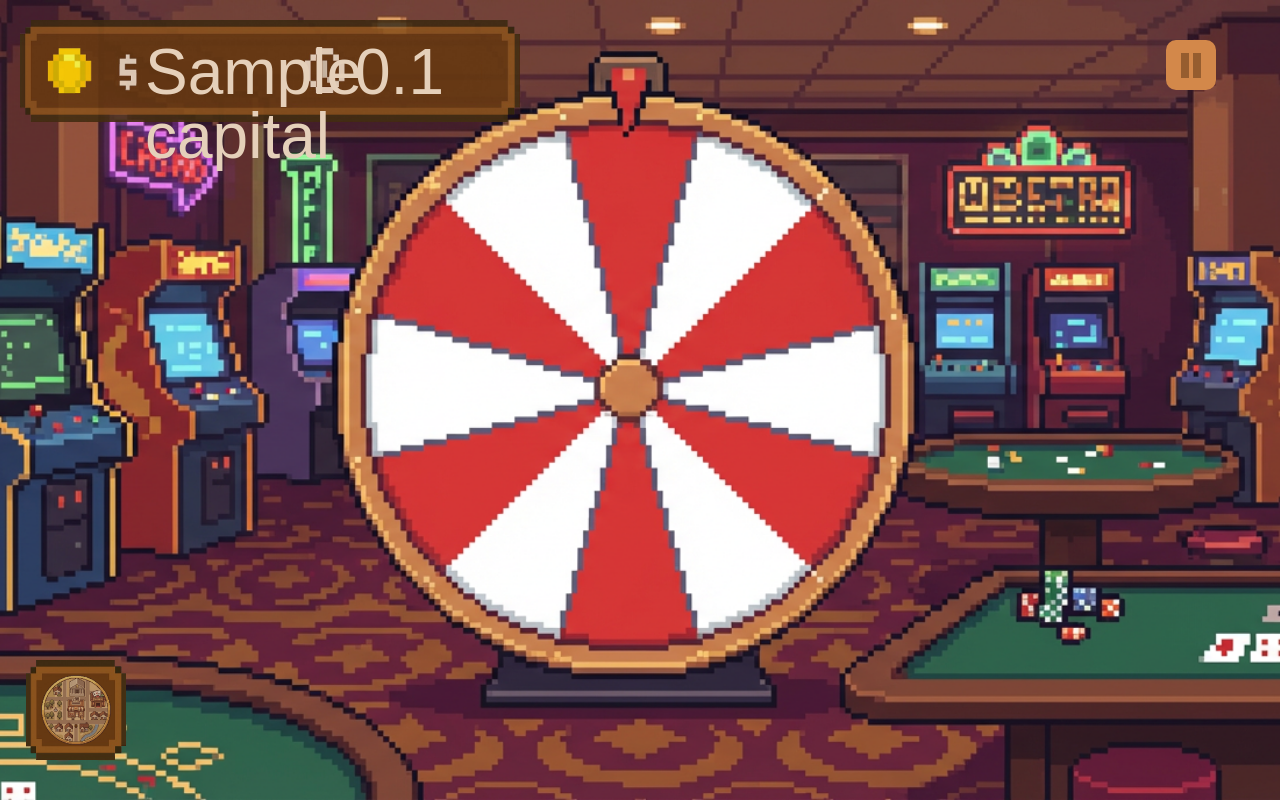
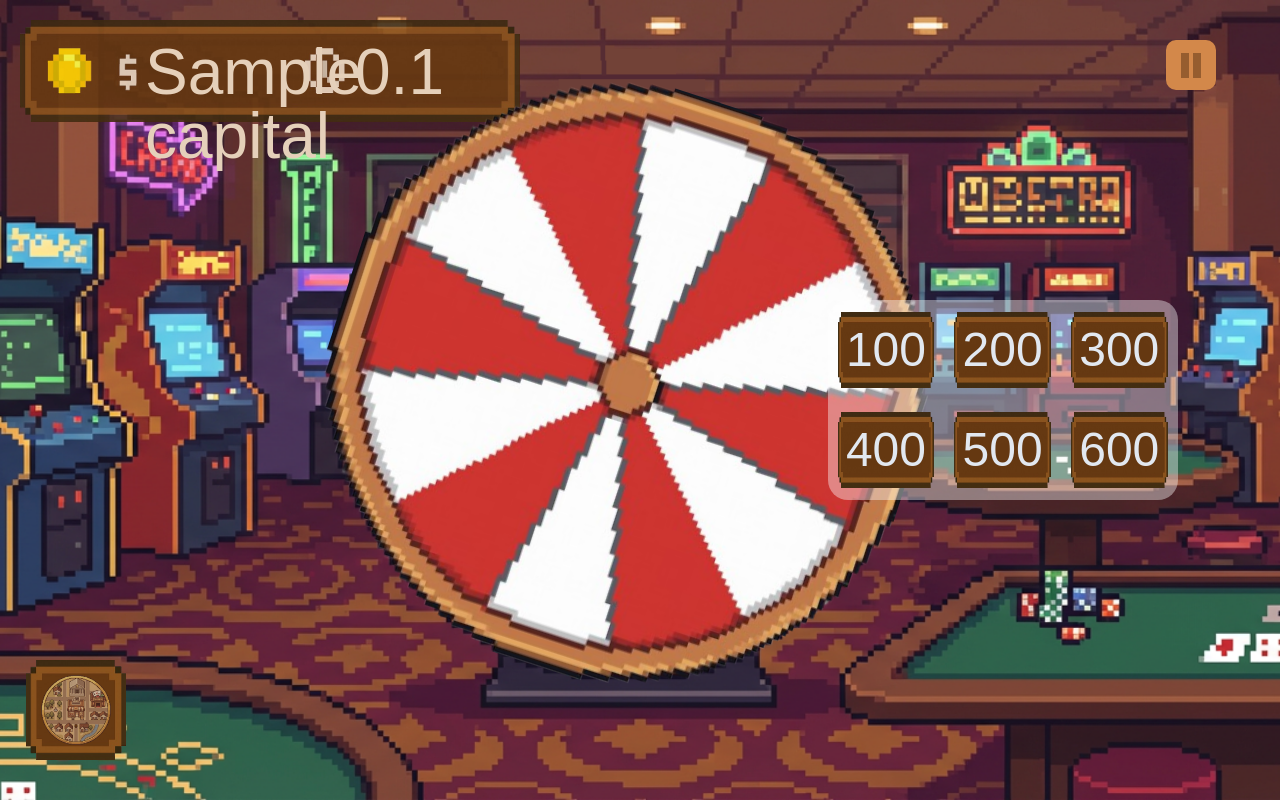
Before and after one commit to 1nazar1l/GroupProject, a Django app: template project/game/templates/casino.html in a window 1280 px wide. Run offline with Django 5.2, Linux system fonts and the light colour scheme; the template is opened without the code that fills it: most values are stand-ins (such as "Sample title", 1, 10 or a date in 2020); some libraries are stand-ins or nearby versions; some web fonts are replaced; grey boxes are pictures that could not be loaded.

Commit message:
В локации казино сделал вращение колеса

```diff
--- a/project/game/static/css/style.css
+++ b/project/game/static/css/style.css
@@ -1451,3 +1451,69 @@ input::placeholder {
 #total-price.to_much {
     color: red;
 }
+
+.wheel {
+    position: absolute;
+    left: 49%;
+    top: 48%;
+    height: 74%;
+    aspect-ratio: 1 / 1;
+    transform: translate(-50%, -50%);
+}
+
+.wheel img {
+    width: 100%;
+    height: 100%;
+    animation: spin linear 2s infinite normal;
+    transform-origin: center;
+}
+
+.bet-values {
+    position: absolute;
+    width: 350px;
+    height: 200px;
+    right: 8%;
+    top: 50%;
+    transform: translate(0, -50%);
+    display: grid;
+    grid-template-columns: repeat(auto-fill, minmax(28%, 1fr));
+    background-color: rgba(255, 255, 255, 0.4);
+    justify-content: center;
+    align-items: center;
+    border-radius: 20px;
+
+}
+.bet-values .bet {
+    position: relative;
+    display: flex;
+    align-items: center;
+    justify-content: center;
+    font-size: 3rem;
+    color: #E2E8F0;
+    height: fit-content;
+    padding: 10px 0;
+    margin: 10px;
+    cursor: pointer;
+}
+
+.bet-values .bet:hover {
+    opacity: 0.9;
+    transform: scale(1.05);
+}
+
+.bet-values .bet img {
+    position: absolute;
+    width: 100%;
+    height: 100%;
+    z-index: -1;
+}
+
+@keyframes spin {
+    from {
+        transform: rotate(0deg);
+    }
+
+    to {
+        transform: rotate(360deg);
+    }
+}
--- a/project/game/templates/casino.html
+++ b/project/game/templates/casino.html
@@ -63,6 +63,17 @@
                     </form>
                 </div>
             </div>
+            <div class="wheel">
+                <img src="../../media/icons/wheel_casino.png" alt="">
+            </div>
+            <div class="bet-values">
+                <div class="bet"><img src="../../media/icons/rect-back.png" alt="">100</div>
+                <div class="bet"><img src="../../media/icons/rect-back.png" alt="">200</div>
+                <div class="bet"><img src="../../media/icons/rect-back.png" alt="">300</div>
+                <div class="bet"><img src="../../media/icons/rect-back.png" alt="">400</div>
+                <div class="bet"><img src="../../media/icons/rect-back.png" alt="">500</div>
+                <div class="bet"><img src="../../media/icons/rect-back.png" alt="">600</div>
+            </div>
         </div>
     </div>
 </section>
--- a/project/game/views.py
+++ b/project/game/views.py
@@ -287,6 +287,8 @@ def casino(request):
     if key:
         user = request.user
         save_data = user.saves.get(key, {})
+
+
         return render(request, "casino.html", {
             "save": save_data,
             "save_key": key
```
Also changed, not shown: project/db.sqlite3, project/media/casino.jpg, project/media/icons/wheel_casino.png.
